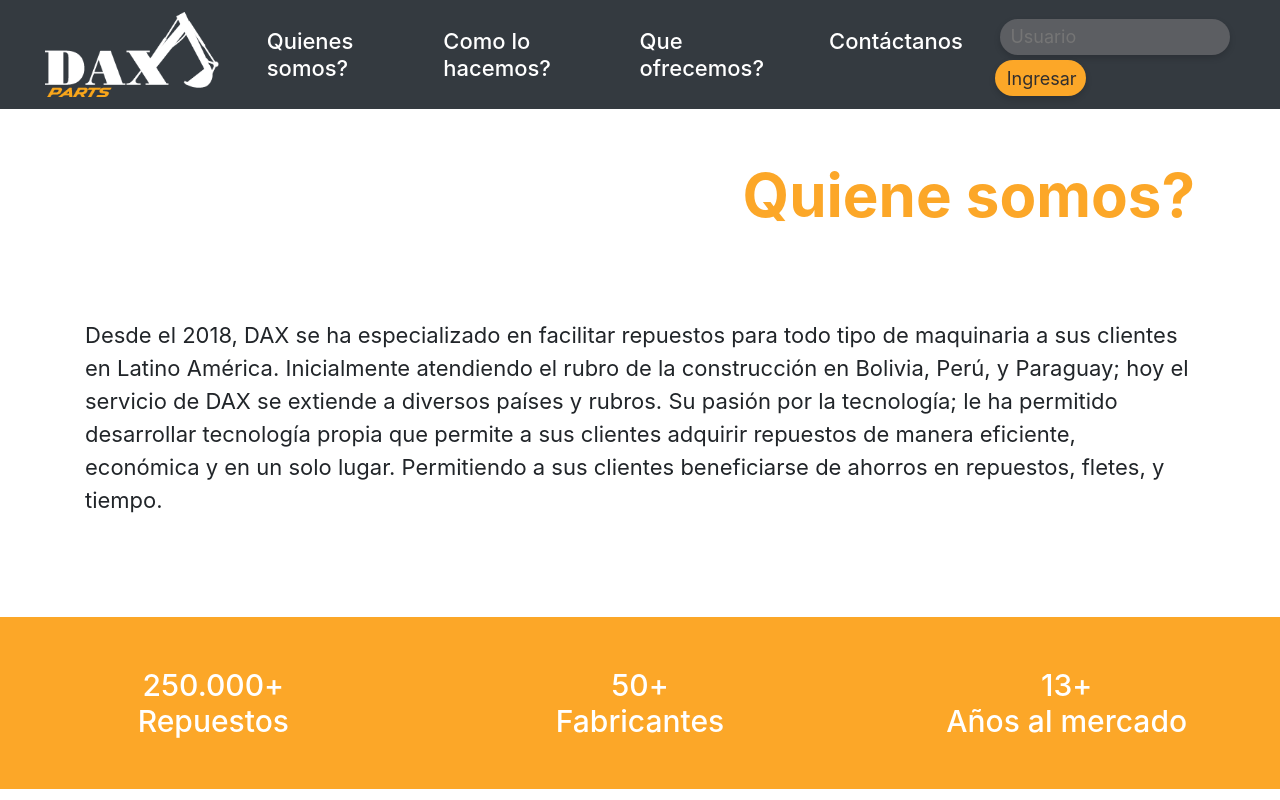
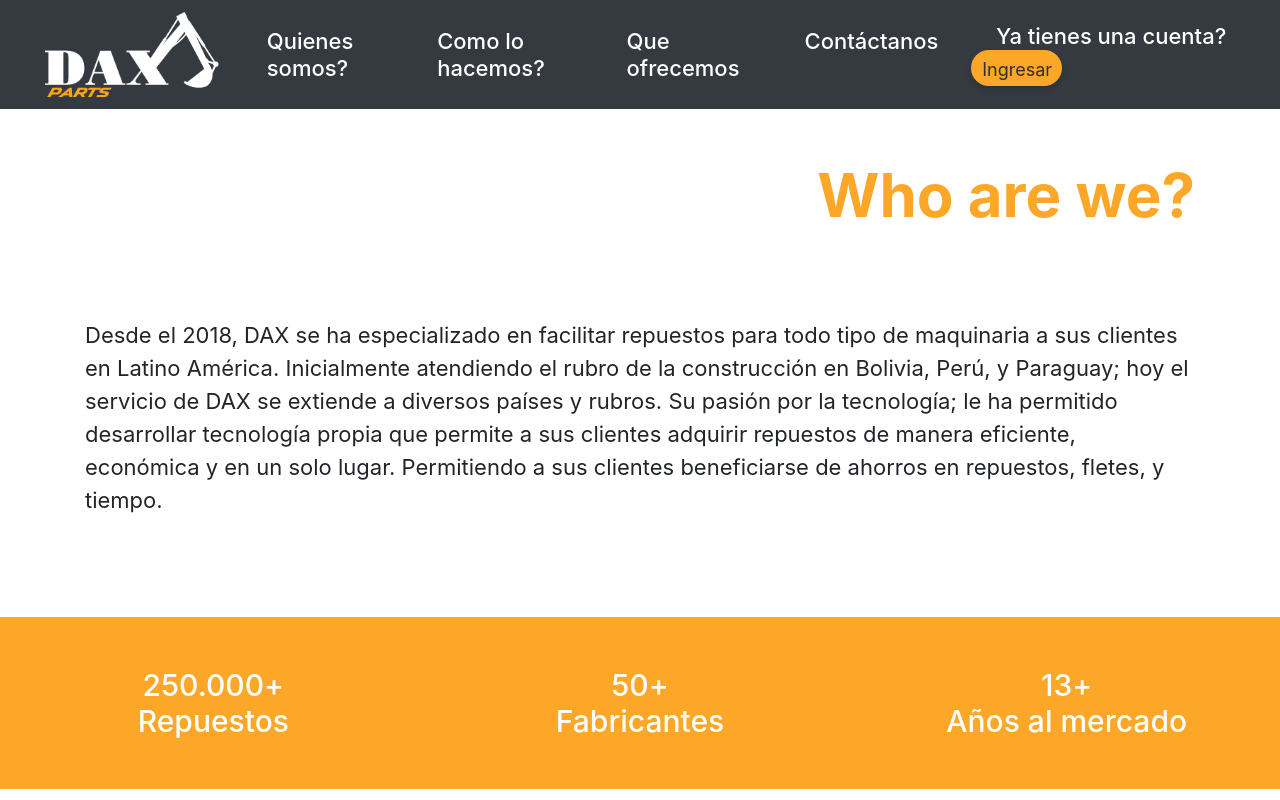
Before and after one commit to carlosmertens/daxparts, a React (Create React App) app: page /somos in a window 1280 px wide. Built offline with nearby package versions, Linux system fonts and the light colour scheme; the HTML template or start-up script is replaced by a standard one.

Commit message:
Create language json

```diff
--- a/src/components/cotizacion/Cotizacion.js
+++ b/src/components/cotizacion/Cotizacion.js
@@ -51,6 +51,34 @@ class Cotizacion extends Component {
                   <td>{this.state.buscar.address.geo.lat}</td>
                   <td>{this.state.buscar.address.geo.lng}</td>
                 </tr>
+                <tr>
+                  <th scope='row'>{this.state.buscar.username}</th>
+                  <td>{this.state.buscar.address.street}</td>
+                  <td>{this.state.buscar.address.suite}</td>
+                  <td>{this.state.buscar.address.geo.lat}</td>
+                  <td>{this.state.buscar.address.geo.lng}</td>
+                </tr>
+                <tr>
+                  <th scope='row'>{this.state.buscar.username}</th>
+                  <td>{this.state.buscar.address.street}</td>
+                  <td>{this.state.buscar.address.suite}</td>
+                  <td>{this.state.buscar.address.geo.lat}</td>
+                  <td>{this.state.buscar.address.geo.lng}</td>
+                </tr>
+                <tr>
+                  <th scope='row'>{this.state.buscar.username}</th>
+                  <td>{this.state.buscar.address.street}</td>
+                  <td>{this.state.buscar.address.suite}</td>
+                  <td>{this.state.buscar.address.geo.lat}</td>
+                  <td>{this.state.buscar.address.geo.lng}</td>
+                </tr>
+                <tr>
+                  <th scope='row'>{this.state.buscar.username}</th>
+                  <td>{this.state.buscar.address.street}</td>
+                  <td>{this.state.buscar.address.suite}</td>
+                  <td>{this.state.buscar.address.geo.lat}</td>
+                  <td>{this.state.buscar.address.geo.lng}</td>
+                </tr>
                 {/* <tr>
                   <th scope='row'>Test 2</th>
                   <td>Test 2</td>
--- a/src/components/navbar/Navbar.js
+++ b/src/components/navbar/Navbar.js
@@ -4,13 +4,18 @@ import './Navbar.css';
 import navLogo from '../../images/logoNav.png';
 import navLogoWhite from '../../images/logoNavWhite.png';
 
+import texto from '../../textos/textos.json';
+
 class Navbar extends Component {
   render() {
+    console.log(texto);
     return (
       <nav className='navbar navbar-expand-lg navbar-dark bg-dark'>
+        {/* Logo Navigador */}
         <Link to='/' className='navbar-brand'>
           <img src={navLogoWhite} alt='Dax Logo' />
         </Link>
+        {/* Boton pantalla pequeña */}
         <button
           className='navbar-toggler'
           type='button'
@@ -26,42 +31,42 @@ class Navbar extends Component {
           <ul className='navbar-nav mx-auto'>
             <li className='nav-item'>
               <Link to='/somos' className='nav-link text-white'>
-                <h4>Quienes somos?</h4>
+                <h4>{texto.es.navbar.enlace1}</h4>
               </Link>
             </li>
             <li className='nav-item'>
               <Link to='/hacemos' className='nav-link text-white' href='/'>
-                <h4>Como lo hacemos?</h4>
+                <h4>{texto.es.navbar.enlace2}</h4>
               </Link>
             </li>
             <li className='nav-item'>
               <Link to='ofrecemos' className='nav-link text-white' href='/'>
-                <h4>Que ofrecemos?</h4>
+                <h4>{texto.es.navbar.enlace3}</h4>
               </Link>
             </li>
             <li className='nav-item'>
               <Link to='contacto' className='nav-link text-white' href='/'>
-                <h4>Contáctanos</h4>
+                <h4>{texto.es.navbar.enlace4}</h4>
               </Link>
             </li>
           </ul>
 
           {/* Boton de ingresar */}
           <div className='form-inline my-2 my-lg-0'>
-            {/* <h4 className='text-white'>Ya tienes una cuenta?</h4> */}
-            <input
+            <h4 className='text-white'>{texto.es.navbar.leyenda}</h4>
+            {/* <input
               className='mr-sm-2'
               type='text'
               placeholder='Usuario'
               aria-label='Search'
-            />
+            /> */}
             {/* Button trigger modal */}
             <button
               type='button'
               className='btn'
               data-toggle='modal'
               data-target='#ingresarModal'>
-              Ingresar
+              {texto.es.navbar.botonTexto}
             </button>
 
             {/* Modal */}
@@ -76,13 +81,13 @@ class Navbar extends Component {
                 <div className='modal-content align-items-center d-flex'>
                   <div className='modal-header'>
                     <img src={navLogo} alt='Dax Logo' />
-                    {/* <button
+                    <button
                       type='button'
                       className='close'
                       data-dismiss='modal'
                       aria-label='Close'>
                       <span aria-hidden='true'>&times;</span>
-                    </button> */}
+                    </button>
                   </div>
                   <div className='modal-body'>
                     <input
--- a/src/components/somos/Somos.js
+++ b/src/components/somos/Somos.js
@@ -1,18 +1,25 @@
-import React from 'react';
+import React, { Component } from 'react';
 import './Somos.css';
 
-const somosTexto =
-  'Desde el 2018, DAX se ha especializado en facilitar repuestos para todo tipo de maquinaria a sus clientes en Latino América. Inicialmente atendiendo el rubro de la construcción en Bolivia, Perú, y Paraguay; hoy el servicio de DAX se extiende a diversos países y rubros. Su pasión por la tecnología; le ha permitido desarrollar tecnología propia que permite a sus clientes adquirir repuestos de manera eficiente, económica y en un solo lugar. Permitiendo a sus clientes beneficiarse de ahorros en repuestos, fletes, y tiempo.';
+import texto from '../../textos/textos.json';
 
-function Somos() {
+class Somos extends Component {
+  constructor(props) {
+    super(props);
+    this.state = {
+      lang: 'es',
+    };
+  }
+
+  render() {
     return (
       <div className='somos-contenido'>
         <div className='container somos-title'>
-        <h1>Quiene somos?</h1>
+          <h1>{texto.en.somos.titulo}</h1>
         </div>
 
         <div className='container somos-texto'>
-        <p>{somosTexto}</p>
+          <p>{texto.es.somos.contenido}</p>
         </div>
 
         <div className='container-fluid somos-banner'>
@@ -40,5 +47,6 @@ function Somos() {
       </div>
     );
   }
+}
 
 export default Somos;
--- /dev/null
+++ b/src/textos/textos.json
@@ -0,0 +1,32 @@
+{
+  "es": {
+    "navbar": {
+      "enlace1": "Quienes somos?",
+      "enlace2": "Como lo hacemos?",
+      "enlace3": "Que ofrecemos",
+      "enlace4": "Contáctanos",
+      "leyenda": "Ya tienes una cuenta?",
+      "botonTexto": "Ingresar"
+    },
+
+    "somos": {
+      "titulo": "Quienes somos?",
+      "contenido": "Desde el 2018, DAX se ha especializado en facilitar repuestos para todo tipo de maquinaria a sus clientes en Latino América. Inicialmente atendiendo el rubro de la construcción en Bolivia, Perú, y Paraguay; hoy el servicio de DAX se extiende a diversos países y rubros. Su pasión por la tecnología; le ha permitido desarrollar tecnología propia que permite a sus clientes adquirir repuestos de manera eficiente, económica y en un solo lugar. Permitiendo a sus clientes beneficiarse de ahorros en repuestos, fletes, y tiempo."
+    }
+  },
+  "en": {
+    "navbar": {
+      "enlace1": "Who are we?",
+      "enlace2": "How we do it?",
+      "enlace3": "What we offer?",
+      "enlace4": "Contacts",
+      "leyenda": "Do you have an account yet?",
+      "botonTexto": "Login"
+    },
+
+    "somos": {
+      "titulo": "Who are we?",
+      "contenido": "Since 2018, DAX has specialized in providing spare parts for all types of machinery to its clients in Latin America. Initially attending to the construction sector in Bolivia, Peru, and Paraguay; Today the DAX service extends to various countries and areas. His passion for technology; It has allowed it to develop its own technology that allows its customers to purchase spare parts efficiently, economically and in one place. Allowing your customers to benefit from savings on spare parts, freight, and time."
+    }
+  }
+}
```
Also changed, not shown: src/components/idioma/Idioma.js (added, +14 -0 lines), src/components/idioma/Idioma.css (added). Lines whose indentation alone changed are shown as unchanged.
